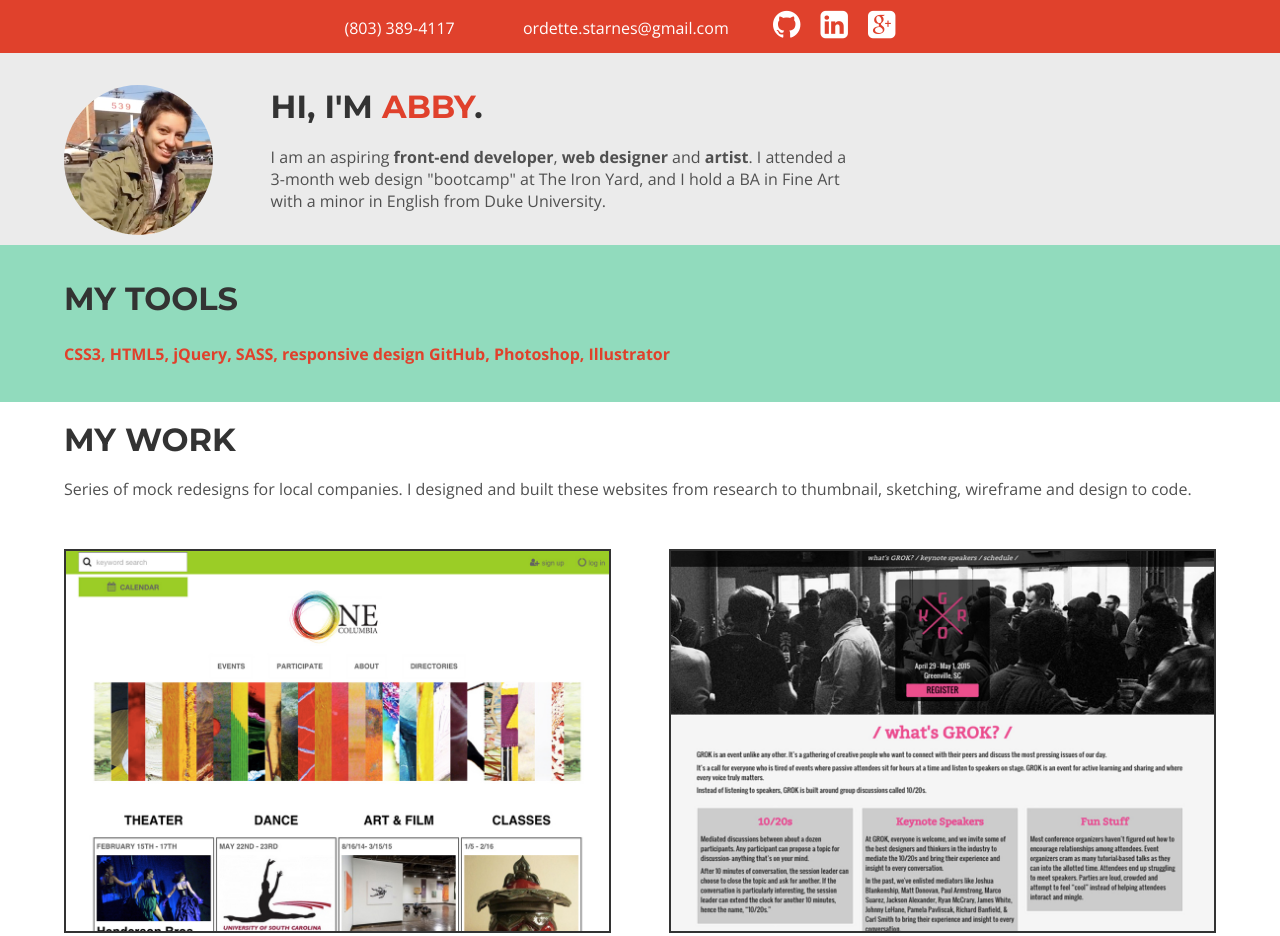
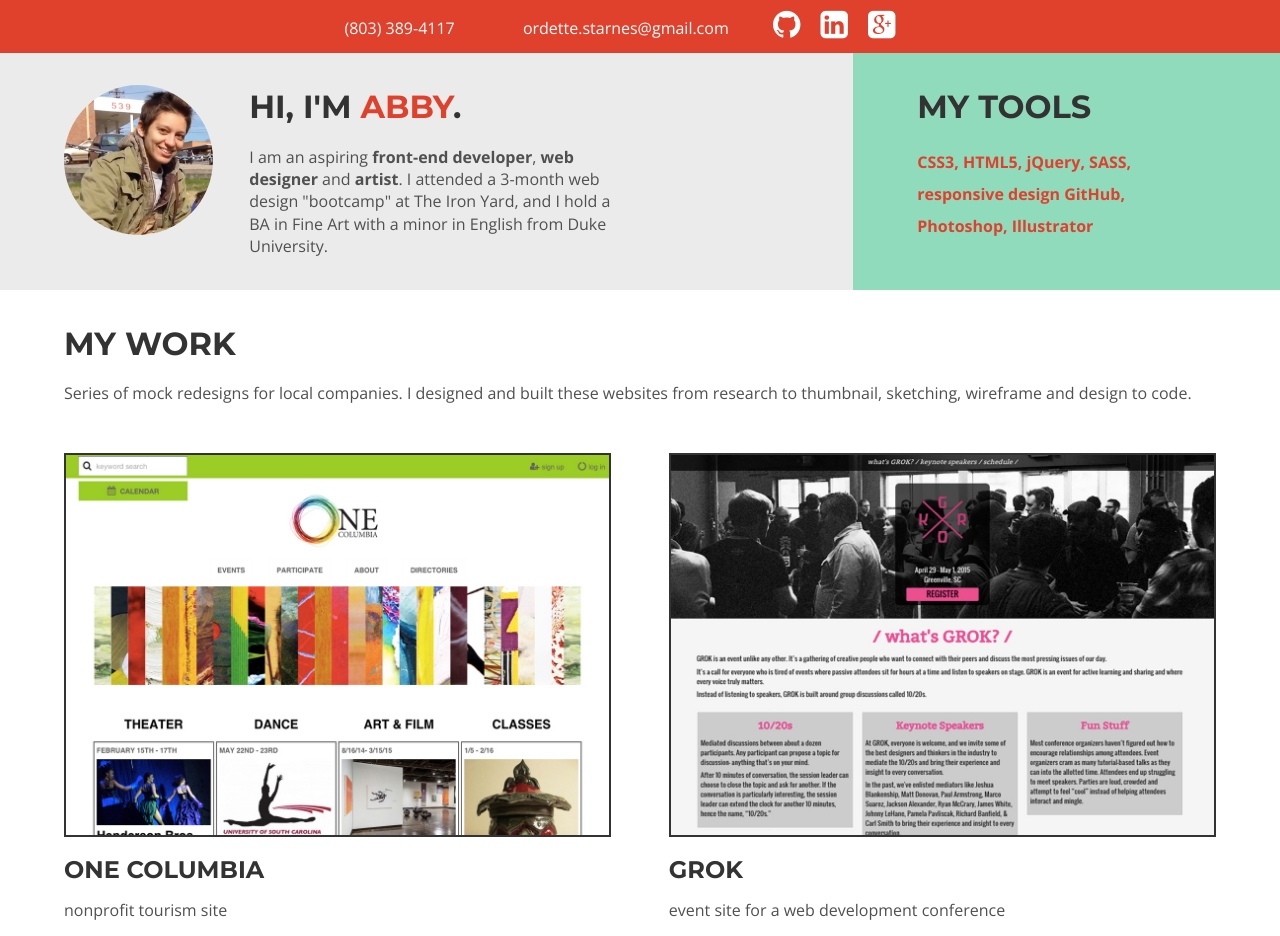
Before and after one commit to abbystarnes/Portfolio, a plain HTML site: page index.html in a window 1280 px wide. Shown: the top 936 px of the page. Drawn offline with nearby package versions, Linux system fonts and the light colour scheme.

Commit message:
large media query

```diff
--- a/SCSS/_base.scss
+++ b/SCSS/_base.scss
@@ -5,6 +5,17 @@
 a {
     color: white;
     text-decoration: none;
+
+
+
+    @include breakpoint ($large) {
+       &:hover {
+        color: black;
+
+        transition: .3s ease;
+       }
+
+    }
 }
 
 html, html a {
--- a/SCSS/_hero.scss
+++ b/SCSS/_hero.scss
@@ -22,6 +22,30 @@
 	padding: 2em 5%;
 	background-color: $background;
 	margin: 0px;
+
+
+
+	@include breakpoint ($large) {
+		width: 66.66%;
+		float: left;
+
+		padding-bottom: 400em;
+		margin-bottom: -400em;
+
+		p {
+		padding-bottom: 2em;
+	}
+
+	}
+}
+
+
+.container {
+	@include breakpoint ($large) {
+		overflow: hidden;
+		width: 100%;
+
+	}
 }
 
 
--- a/SCSS/_tools.scss
+++ b/SCSS/_tools.scss
@@ -7,6 +7,14 @@
 	background-color: $highlightb;
 
 	padding: 2em 5%;
+
+	@include breakpoint ($large) {
+		width: 33.33%;
+		display: inline-block;
+		padding-bottom: 400em;
+		margin-bottom: -400em;
+
+	}
 	p {
 		color: $highlighta;
 		font-weight: 900;
--- a/SCSS/_work.scss
+++ b/SCSS/_work.scss
@@ -7,9 +7,17 @@
 .works {
 	p {
 		margin-bottom: 3em;
+
 	}
+	display: block;
 
 
+	@include breakpoint ($large) {
+		h1 {
+			margin-top: 1em;
+		}
+
+	}
 }
 
 
--- a/index.html
+++ b/index.html
@@ -36,7 +36,7 @@
                 </li>
             </ul>
         </nav>
-
+ <div class="container">
         <article class="hero">
 
                 <img  class="profile" src="img/profile.jpg" alt="Photo of Abby">
@@ -49,13 +49,15 @@
                 </p>
 
             </div>
+
+
         </article>
 
         <article class="tools">
             <h1>My Tools</h1>
             <p>CSS3, HTML5, jQuery, SASS, responsive design GitHub, Photoshop, Illustrator</p>
         </article>
-
+</div><!-- end container -->
          <section class="works clearfix innerWrapper">
 
             <h1>My  Work</h1>
```
Also changed, not shown: css/main.css, 1 other file.
